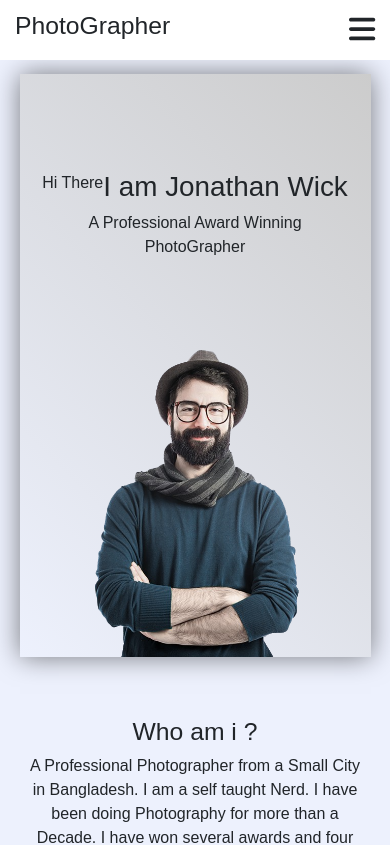
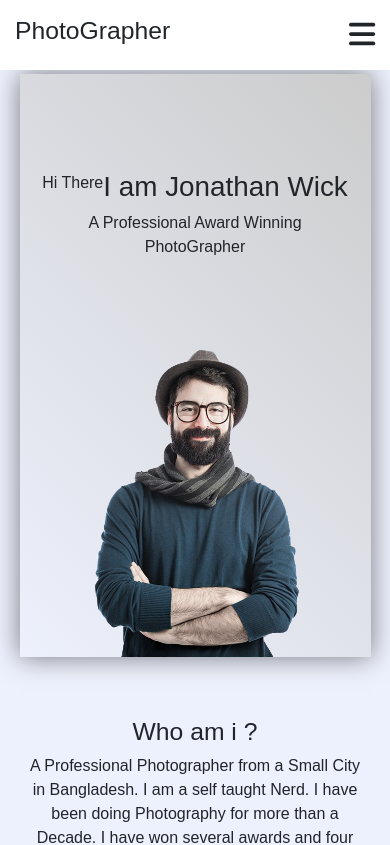
Before and after one commit to rasel-gannicus/Photographer-Website-Portfolio---E-commerce--with-React, a React (Create React App) app: page / in a window 390 px wide. Shown: the top 845 px of the page. Built offline with nearby package versions, Linux system fonts and the light colour scheme.

Commit message:
working on making responsive menu with vanilla js, html, css

```diff
--- a/src/Pages/Header/Header.css
+++ b/src/Pages/Header/Header.css
@@ -47,6 +47,7 @@
         flex-direction: column;
         justify-content: center;
         align-items: center;
+        row-gap: 10px;
         top: 0;
         left: -200%;
         height: 100vh;
@@ -67,7 +68,7 @@
         display: flex;
         justify-content: space-between;
         align-items: center;
-        padding: 25px 15px;
+        padding: 35px 15px;
     }
     .header-icon.hidden{
         display: none;
```
